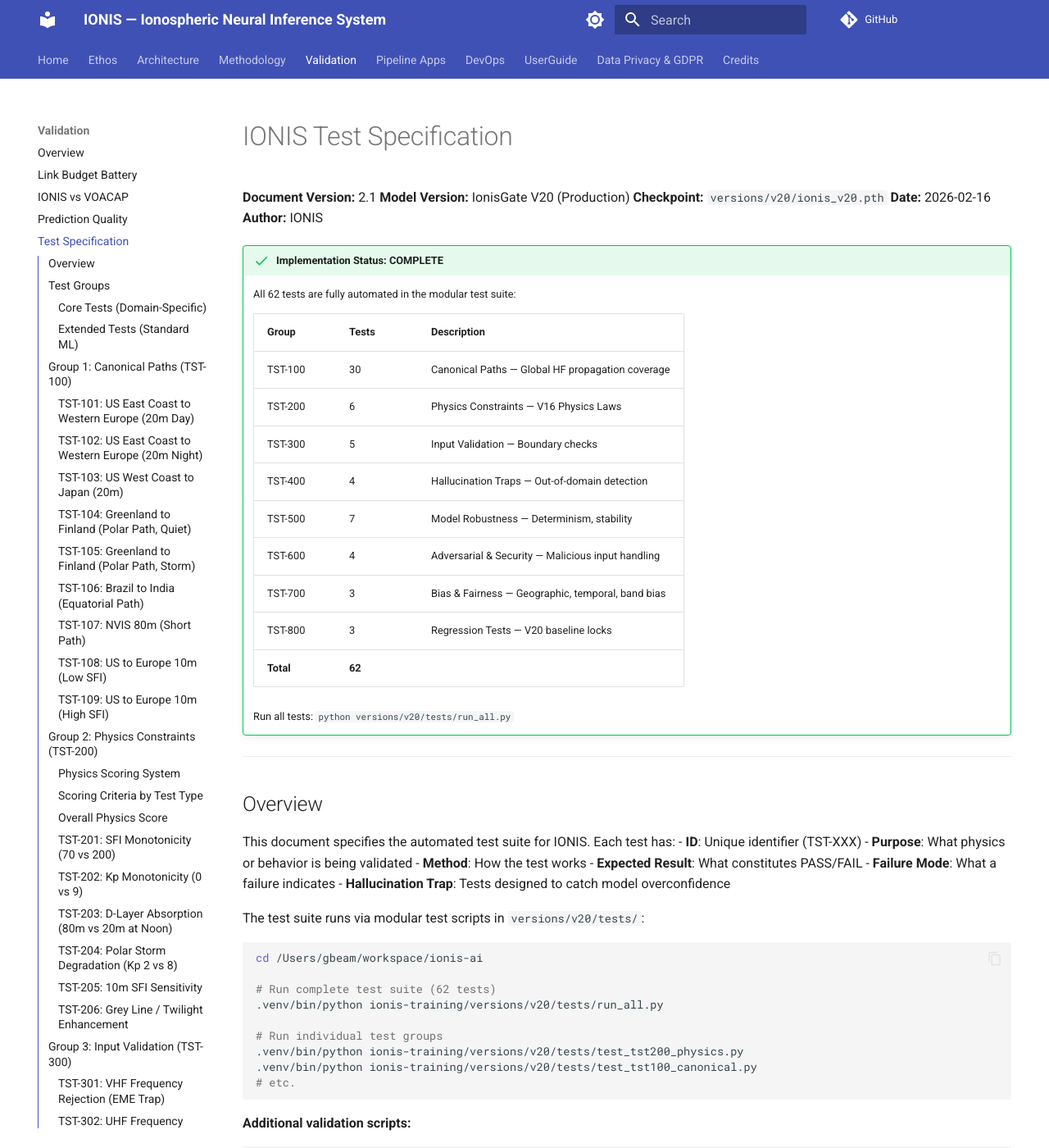
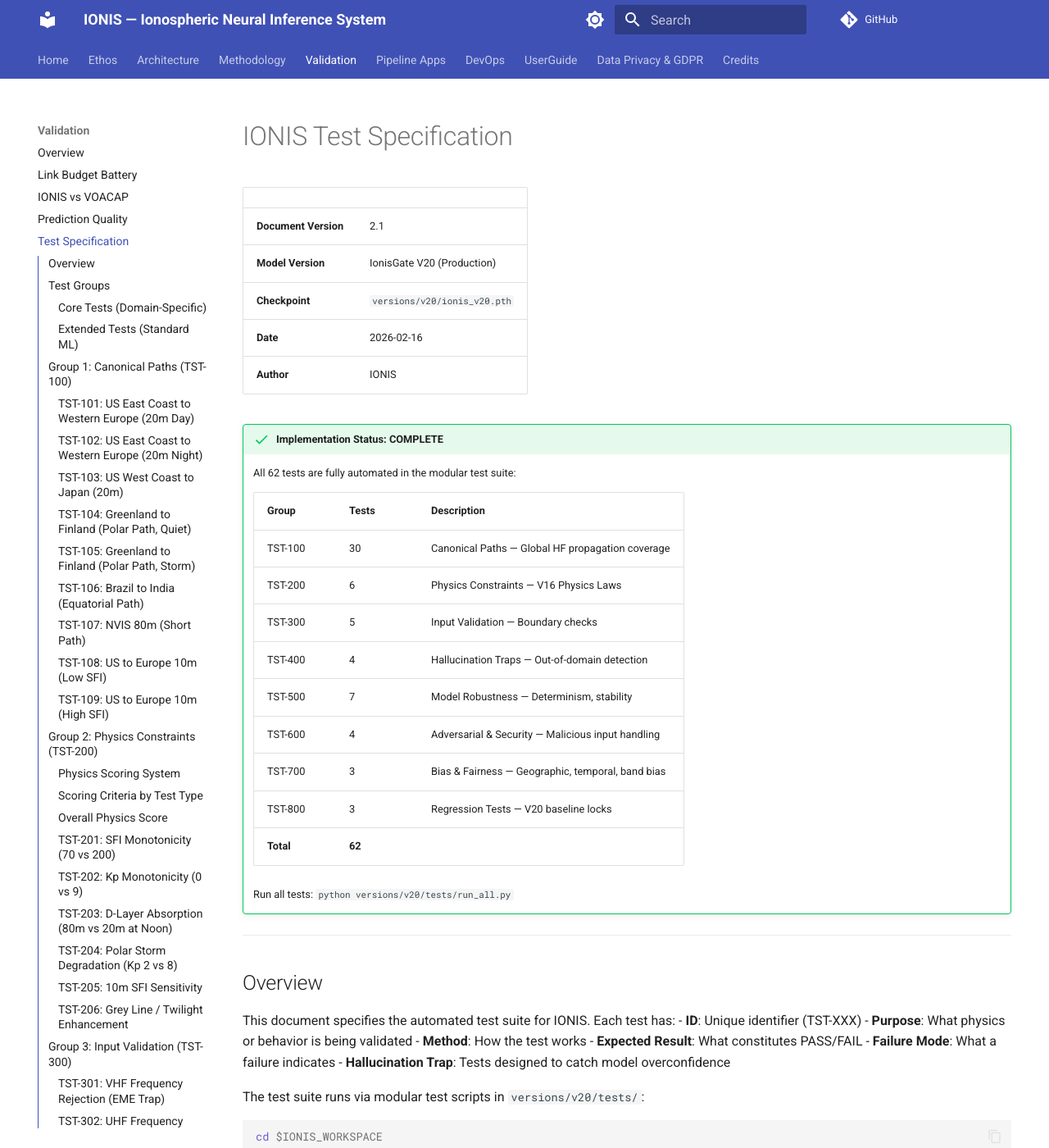
Before and after one commit to IONIS-AI/ionis-docs, an MkDocs documentation site: the page built from docs/validation/test_specification.md, in a window 1280 px wide and 1400 px high. Shown: the whole window at 82% size. Built offline with MkDocs 1.6.1 and Material for MkDocs 9.7.7, drawn with Linux system fonts in a browser that asks for light colours; comment, search, counter and statistics services are not loaded; some of the changed text lies outside the part shown.

Commit message:
docs: replace hardcoded paths with $IONIS_WORKSPACE, fix formatting
Replace personal paths (/Users/gbeam/workspace, gbeam@10.60.1.2) with
$IONIS_WORKSPACE for dev contexts and RPM-installed paths for user
contexts. Fix broken test_specification.md link, convert metadata
block to table format.

Co-Authored-By: Claude Opus 4.6 <noreply@anthropic.com>

````diff
--- a/docs/validation/test_specification.md
+++ b/docs/validation/test_specification.md
@@ -1,10 +1,12 @@
 # IONIS Test Specification
 
-**Document Version:** 2.1
-**Model Version:** IonisGate V20 (Production)
-**Checkpoint:** `versions/v20/ionis_v20.pth`
-**Date:** 2026-02-16
-**Author:** IONIS
+| | |
+|---|---|
+| **Document Version** | 2.1 |
+| **Model Version** | IonisGate V20 (Production) |
+| **Checkpoint** | `versions/v20/ionis_v20.pth` |
+| **Date** | 2026-02-16 |
+| **Author** | IONIS |
 
 !!! success "Implementation Status: COMPLETE"
     All 62 tests are fully automated in the modular test suite:
@@ -38,7 +40,7 @@ This document specifies the automated test suite for IONIS. Each test has:
 The test suite runs via modular test scripts in `versions/v20/tests/`:
 
 ```bash
-cd /Users/gbeam/workspace/ionis-ai
+cd $IONIS_WORKSPACE
 
 # Run complete test suite (62 tests)
 .venv/bin/python ionis-training/versions/v20/tests/run_all.py
@@ -506,7 +508,7 @@ These tests catch cases where the model might produce confident but wrong answer
 ### Running the Complete Test Suite
 
 ```bash
-cd /Users/gbeam/workspace/ionis-ai
+cd $IONIS_WORKSPACE
 
 # Complete test suite (62 tests, ~2 min)
 .venv/bin/python ionis-training/versions/v20/tests/run_all.py
````
Also changed, not shown: docs/devops/pipeline-runbook.md (+10 -5 lines), docs/methodology/gold_layer.md (+4 -4 lines), docs/validation/index.md (+1 -1 lines).
